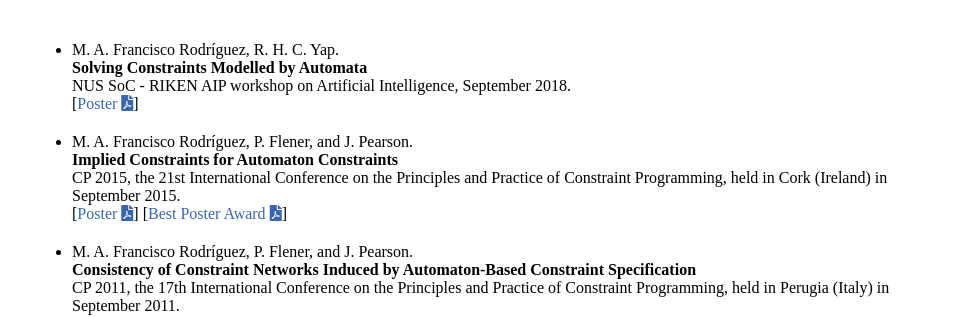
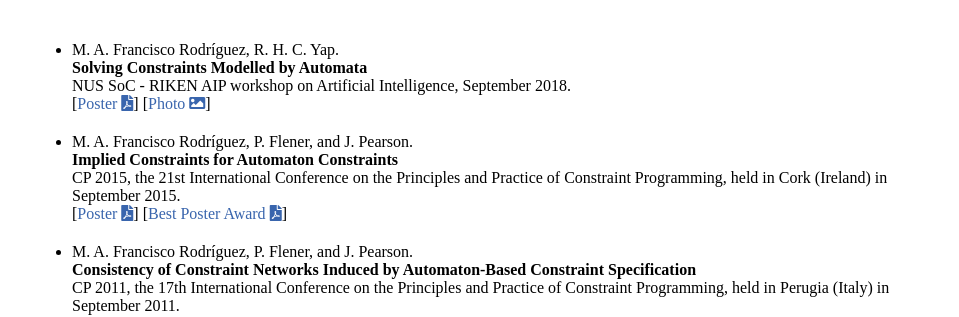
Before and after one commit to andreina-francisco/andreina-francisco.github.io, a Jekyll site: the page built from cv/index.html, in a window 1280 px wide. Shown: the part 844-1161 px from the top of the page, without its empty margins (160-1119 px from the left). Built offline with Jekyll 4.4.1, drawn with Linux system fonts in a browser that asks for light colours; nearby versions of some CDN libraries; a style sheet for code colours, icons or effects is not loaded.

Commit message:
Added photo

```diff
--- a/cv/index.html
+++ b/cv/index.html
@@ -66,7 +66,7 @@ title: Mar&iacute;a Andre&iacute;na Francisco Rodr&iacute;guez
 			<span class="author">M. A. Francisco Rodr&iacute;guez, R. H. C. Yap.</span><br />
 			<span class="title">Solving Constraints Modelled by Automata</span><br />
 			<span class="note">NUS SoC - RIKEN AIP workshop on Artificial Intelligence, September 2018.</span><br />
-			[<a class="text" href="/preprints/posters/2018-nus-riken-poster.pdf">Poster <i class="fas fa-file-pdf"></i></a>]
+			[<a class="text" href="/preprints/posters/2018-nus-riken-poster.pdf">Poster <i class="fas fa-file-pdf"></i></a>] [<a class="text" href="/photos/2018-nussoc-rikenaip-photo.jpg">Photo <i class="fas fa-image"></i></a>]
 		</li>
 		<li class="pub @">
 			<span class="author">M. A. Francisco Rodr&iacute;guez, P. Flener, and J. Pearson.</span><br />
```
